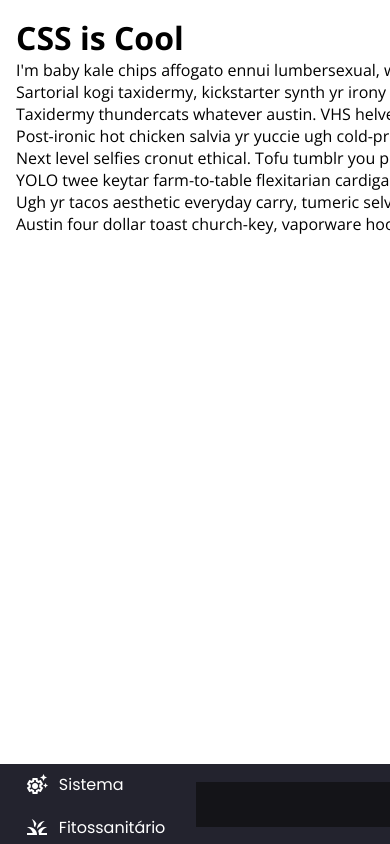
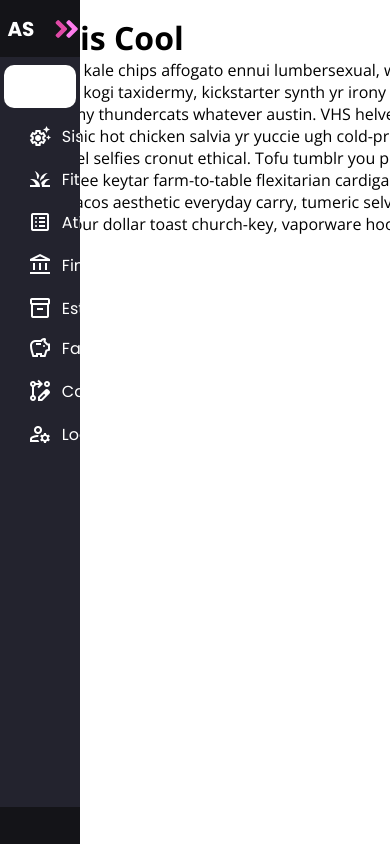
Before and after one commit to Pabluu/navbar-estagio, a plain HTML site: page index.html in a window 390 px wide. Shown: the top 844 px of the page. Drawn offline with nearby package versions, Linux system fonts and the light colour scheme.

Commit message:
add estilização e inserindo o input:search

```diff
--- a/index.html
+++ b/index.html
@@ -18,7 +18,7 @@
         <ul class="navbar-nav">
             <li class="logo" onclick="ocultarNavbar();">
                 <span class="logo-text">
-                    <a href="#">Apli Sistemas</a>
+                    <a href="#">as</a>
                 </span>
 
                 <span class="logo-svg">
@@ -35,6 +35,10 @@
                         </g>
                     </svg>
                 </span>
+            </li>
+
+            <li class="nav-search">
+                <input type="search" name="search" id="search">
             </li>
 
             <li class="nav-items">
--- a/index.js
+++ b/index.js
@@ -18,7 +18,6 @@ function toggleTheme() {
     bodyClass.replace(current, next);
     localStorage.setItem('theme', next);
 }
-
 
 
 /*
@@ -53,13 +52,13 @@ let navbarMinimizado = false;
 /* Função para expandir/minimizar a navbar */
 function ocultarNavbar() {
     let navText = document.querySelector(".logo-text")
-    let sigla = 'apli sistemas'
+    let sigla = 'as'
 
     // maximizar navbar
     if (navbarMinimizado == true) {
         navbarMinimizado = changeNavbar(true)
     } else { // minimizar navbar
-        sigla = 'as'
+        sigla = 'apli sistemas'
         navbarMinimizado = changeNavbar(false)
     }
 
--- a/style.css
+++ b/style.css
@@ -87,6 +87,7 @@ a:active {
     position: fixed;
     transition: width 600ms ease;
     user-select: none;
+    width: 4.5rem;
 }
 
 
@@ -96,7 +97,6 @@ a:active {
     flex-direction: column;
     height: 100%;
     list-style: none;
-    margin: 0;
     padding: 0;
 }
 
@@ -119,7 +119,7 @@ a:active {
     cursor: pointer;
     display: flex;
     font-weight: normal;
-    height: 40px;
+    height: 2.5rem;
     padding-left: 10px;
     text-overflow: unset;
     width: 100%;
@@ -154,13 +154,13 @@ div.secondy span.icon {
 }
 
 .primary {
-    margin-left: 5px;
+    margin-left: .5rem;
 }
 
 .secondy {
     border-bottom: 1px dotted gray;
     color: gray;
-    margin-left: 3.2rem;
+    margin-left: 3.75rem;
     transition: all 1s ease;
 }
 
@@ -285,7 +285,9 @@ span.body {
 
 .logo-svg {
     display: inline;
-    width: 50px;
+    width: 4rem;
+    padding-left: 10px;
+    transform: rotate(180deg);
 }
 
 .logo svg {
@@ -293,7 +295,7 @@ span.body {
     margin-left: calc(100% - 50px);
     transform: rotate(180deg);
     transition: var(--transition-speed);
-    width: 30px;
+    width: 25px;
 }
 
 .logo-text {
@@ -303,21 +305,51 @@ span.body {
     width: 100%;
 }
 
+.nav-search {
+    width: 100%;
+    height: 3.3rem;
+    overflow: hidden;
+    text-align: center;
+    margin-bottom: .5rem;
+}
+
+input#search{
+    width: 90%;
+    height: 100%;
+    margin:  0 .2rem;
+    border-radius: 10px;
+    border: 2px solid transparent;
+    outline: none;
+    padding: 0 10px;
+    font-size: 18px;
+}
+
+input#search:focus{
+    border: 2px solid #9a216c;
+    outline: none;
+    transition: all .3s ease;
+}
+
 
 /* Small screens */
 @media only screen and (max-width: 600px) {
     .navbar {
         bottom: 0;
+        width: 5rem;
+        height: 100vh;
+        z-index: 2;
+    }
+
+    .navbar-active {
         width: 100vw;
-        height: 5rem;
     }
 
     .logo {
-        display: none;
+        /* display: none; */
     }
 
     .navbar-nav {
-        flex-direction: row;
+        flex-direction: column;
     }
 
     .nav-link {
@@ -334,13 +366,12 @@ span.body {
 @media only screen and (min-width: 600px) {
     .navbar {
         top: 0;
-        width: 300px;
         height: 100vh;
         overflow: hidden;
     }
 
     .navbar-active {
-        width: 4rem;
+        width: 20rem;
     }
 
     .navbar:hover .link-text {
```
Lines whose indentation alone changed are shown as unchanged.
